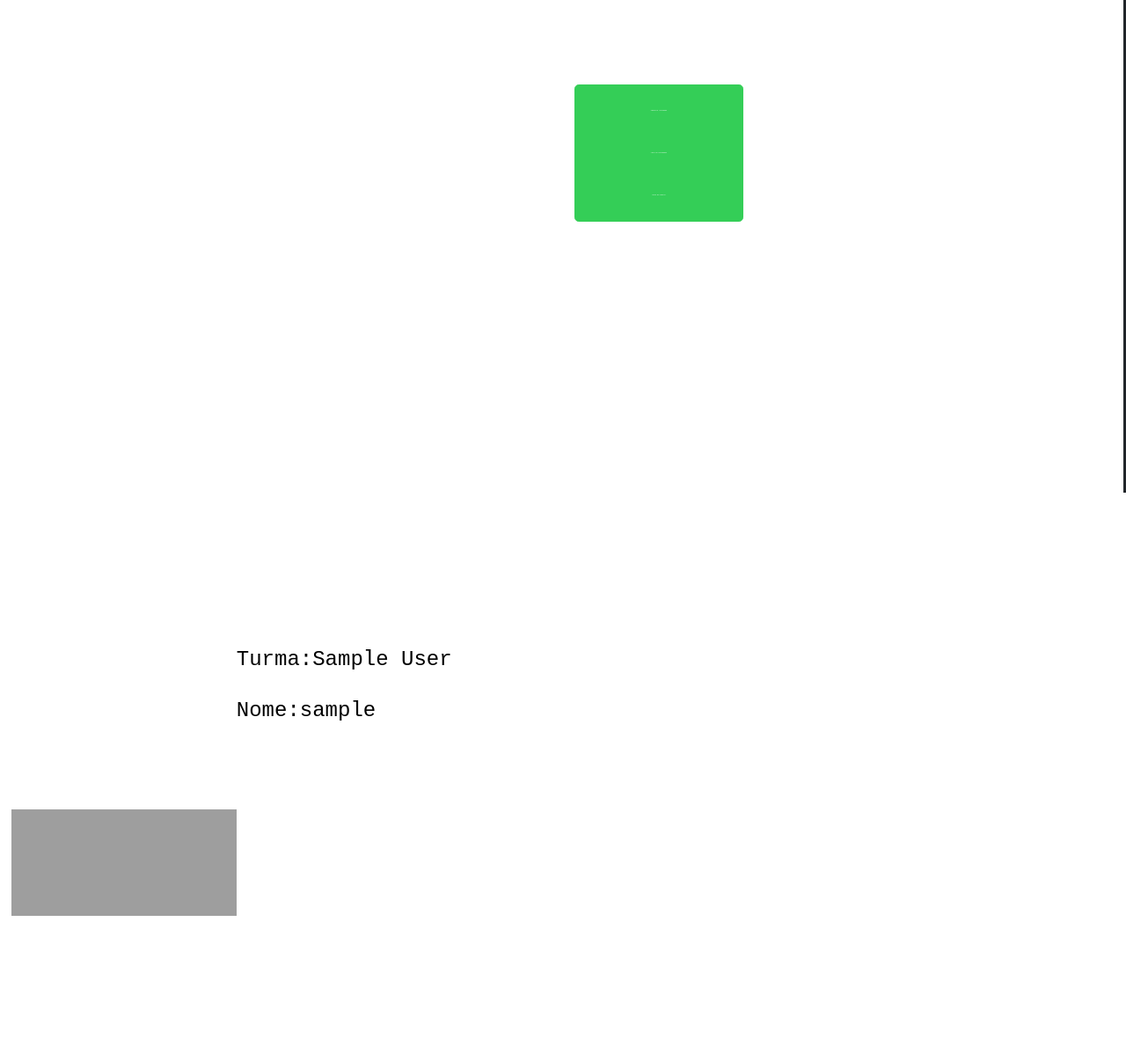
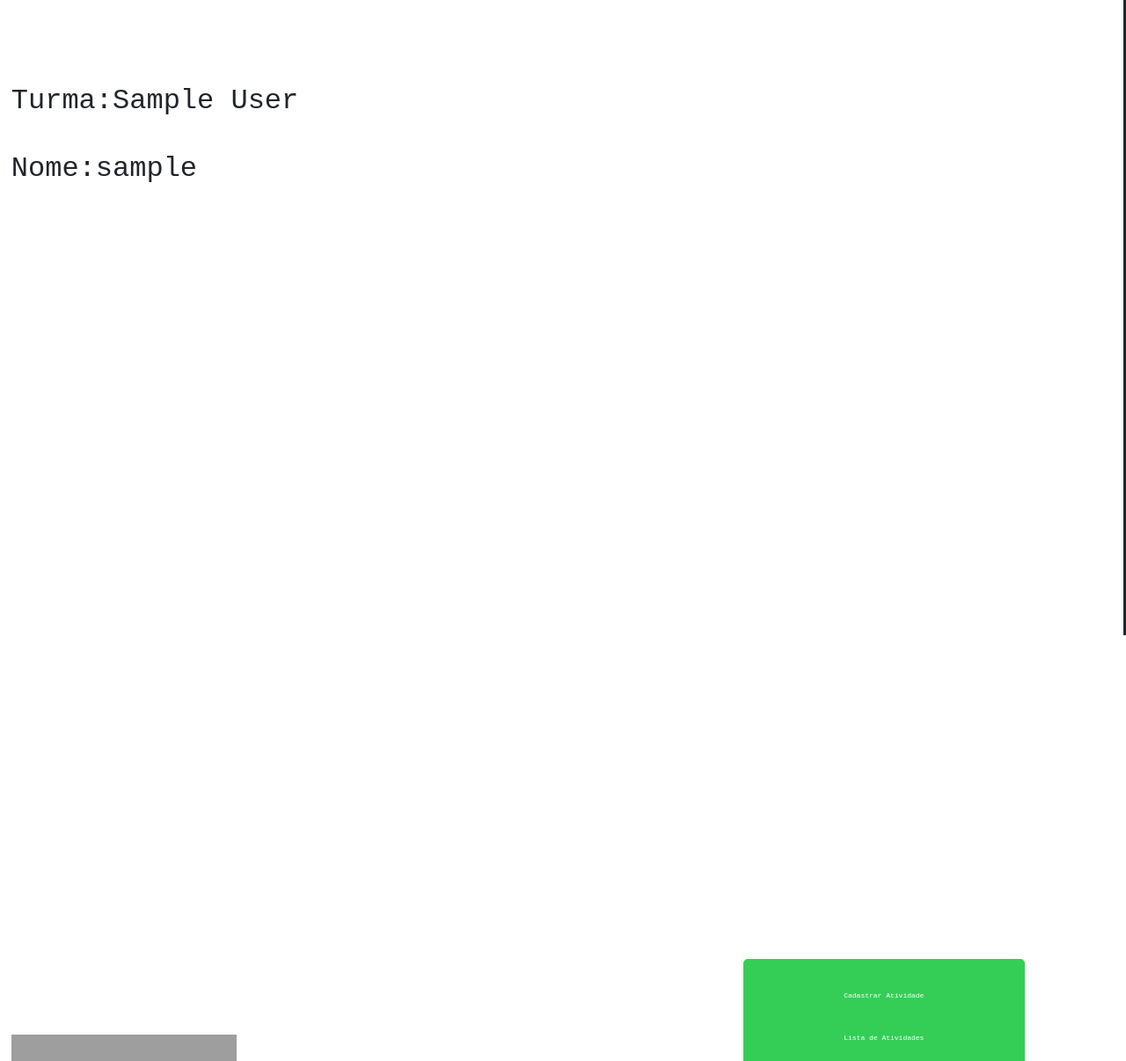
Before and after one commit to pedroca0312/agenta-teste, a PHP site: page /views/cabecalho.php in a window 1280 px wide. Shown: the whole page at 88% size. Run offline with PHP 8.4, Linux system fonts and the light colour scheme; the visitor is signed in with stand-in values (Sample User, id 1); grey boxes are pictures that could not be loaded.

Commit message:
Add files via upload

```diff
--- a/tcc-master/tcc/css/calendario.css
+++ b/tcc-master/tcc/css/calendario.css
@@ -42,6 +42,10 @@ button.fc-month-button.btn.btn-primary{
     background: #34ce57;
     border: #34ce57;
 }
+button.fc-month-button.btn.btn-primary:hover{
+    background: #1e6500;
+    border: #34ce57;
+}
 button.fc-month-button.btn.btn-primary.active{
     background: #1e6500;
     border: #34ce57;
--- a/tcc-master/tcc/css/style_cabecalho.css
+++ b/tcc-master/tcc/css/style_cabecalho.css
@@ -29,7 +29,7 @@ img{
     border-color: #8fdf82;
 
 }
-h2{
+h1{
     font-family: "Courier New", Courier, monospace;
     color: black;
 }
@@ -53,25 +53,26 @@ h2{
 }
 img{
     position: fixed;
-    margin-top:70%;
+    margin-top:90%;
     margin-left: 0%;
     width: 20%;
     height: 10%;
 }
 .btn-secondary{
     position: fixed;
-    margin-left: 50%;
-    width: 15%;
-    height: 5%;
+    margin-top: 65%;
+    margin-left: 65%;
+    width: 25%;
+    height: 7%;
     background-color: #34ce57;
     border-color: #34ce57;
-    font-size: 10%;
+    font-size: 50%;
 }
-h2{
+h1{
     font-size: 150%;
     margin-left: 20%;
     position: fixed;
-    margin-top: 50%;
+    margin-top: 70%;
     font-family: "Courier New", Courier, monospace;
     color: black;
 }
```
